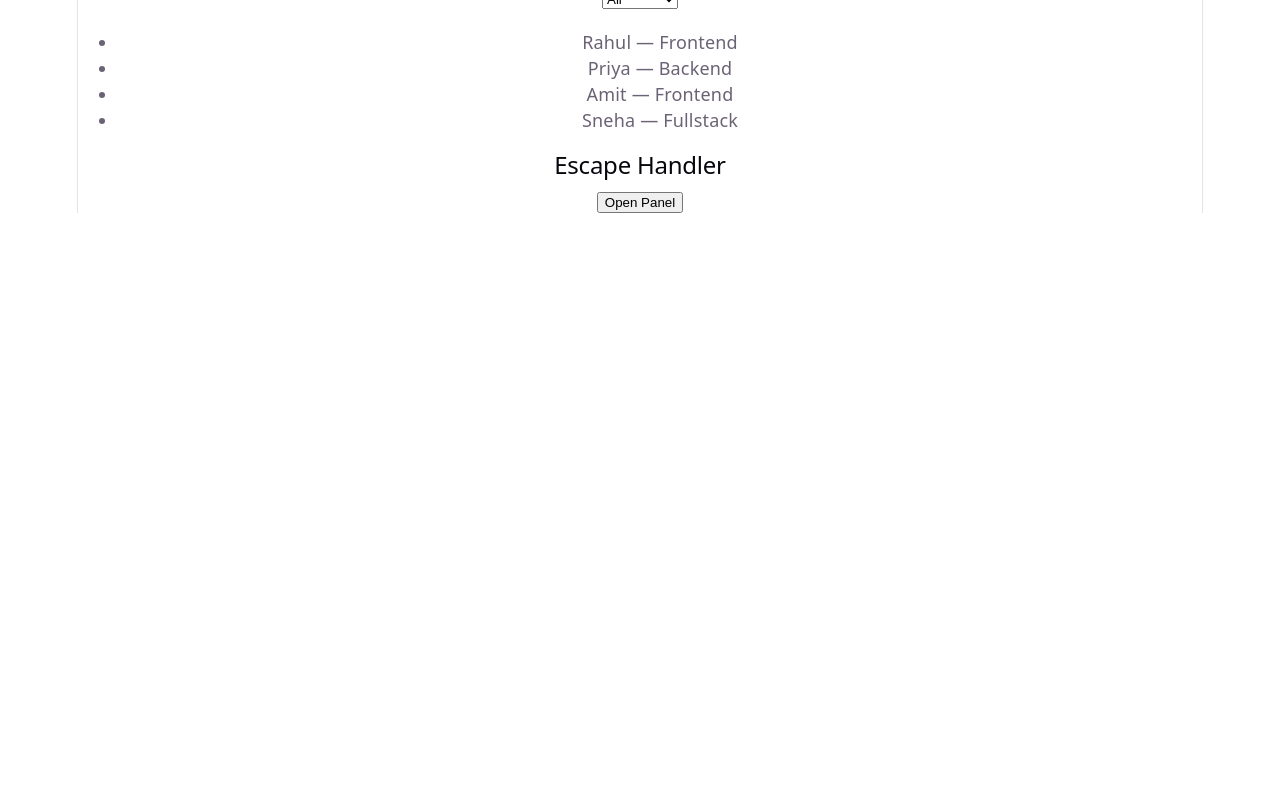
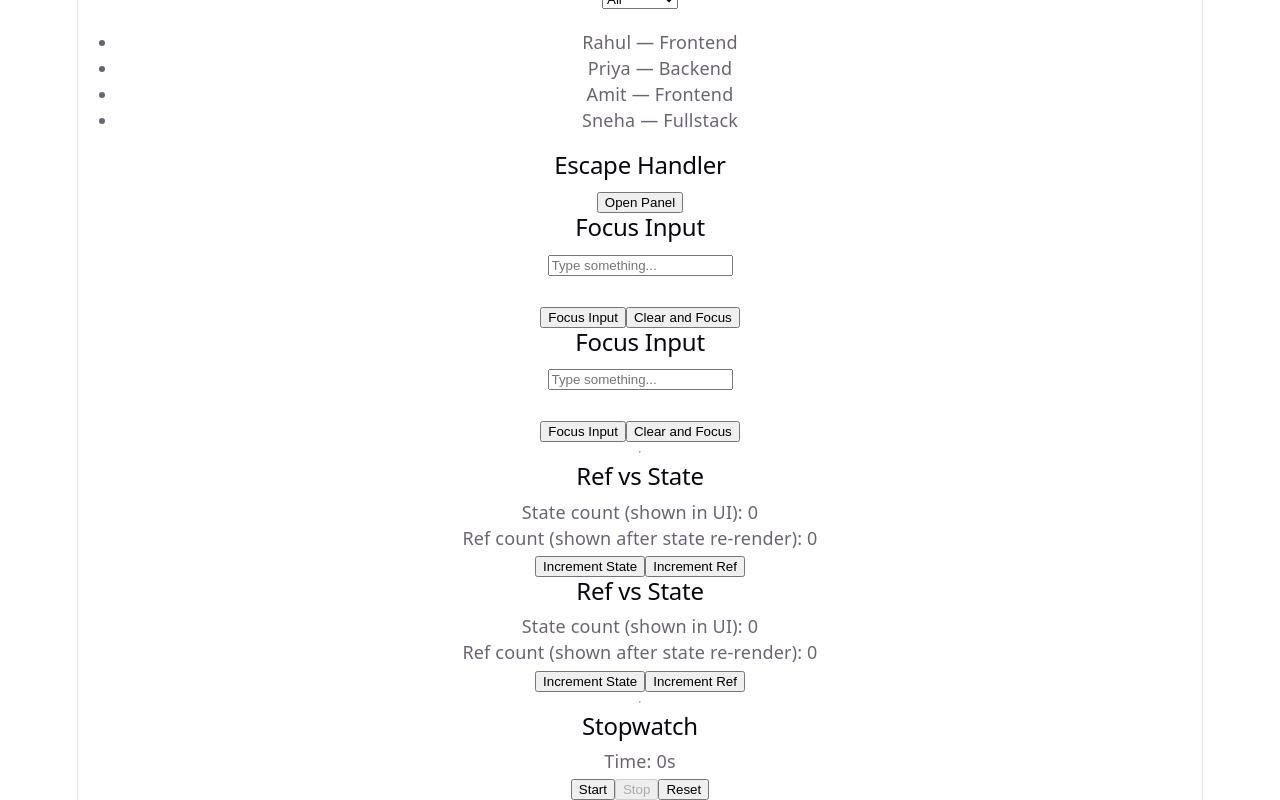
Before and after one commit to Josemafita-L/js-training, a React (Vite) app in the folder react/react/session3/: page / in a window 1280 px wide. Shown: the part 1265-2065 px from the top of the page. Before the commit the page ends 1478 px from the top, so only its background shows below. Built offline with nearby package versions, Linux system fonts and the light colour scheme.

Commit message:
react/session3: useRef examples

```diff
--- a/react/react/session3/src/App.tsx
+++ b/react/react/session3/src/App.tsx
@@ -8,6 +8,10 @@ import InternList from "./InternList"
 import InternLoader from "./InternLoader"
 import FilteredInterns from "./FilteredInterns"
 import EscapeHandler from "./EscapeHandler"
+import FocusInput from "./FocusInput"
+import RefVsState from "./RefVsState"
+import StopwatchRef from "./StopwatchRef"
+
 function App() {
   return (
     <>
@@ -28,6 +32,15 @@ function App() {
       <InternLoader />
       <FilteredInterns />
       <EscapeHandler />
+      <FocusInput />
+      <FocusInput />
+      <hr />
+
+      <RefVsState />
+      <RefVsState />
+      <hr />
+
+      <StopwatchRef />
     </>
   )
 }
--- /dev/null
+++ b/react/react/session3/src/FocusInput.tsx
@@ -0,0 +1,45 @@
+import { useRef } from 'react'
+
+function FocusInput() {
+  const inputRef = useRef<HTMLInputElement>(null)
+
+  function handleFocus(): void {
+    inputRef.current?.focus()
+  }
+
+  function handleClear(): void {
+    if (inputRef.current) {
+      inputRef.current.value = ''
+      inputRef.current.focus()
+    }
+  }
+
+  return (
+    <div>
+      <h2>Focus Input</h2>
+
+      <input
+        ref={inputRef}
+        type="text"
+        placeholder="Type something..."
+      />
+
+      <br />
+      <br />
+
+      <button onClick={handleFocus}>
+        Focus Input
+      </button>
+
+      <button onClick={handleClear}>
+        Clear and Focus
+      </button>
+
+      {/* Optional chaining (?.) is used because inputRef.current
+          is null before the input is mounted. It safely calls
+          focus() only when the input element exists. */}
+    </div>
+  )
+}
+
+export default FocusInput
--- /dev/null
+++ b/react/react/session3/src/RefVsState.tsx
@@ -0,0 +1,41 @@
+import { useState, useRef } from 'react'
+
+function RefVsState() {
+  const [stateCount, setStateCount] = useState<number>(0)
+  const refCount = useRef<number>(0)
+
+  function incrementState(): void {
+    setStateCount(prev => prev + 1)
+  }
+
+  function incrementRef(): void {
+    refCount.current += 1
+    console.log('Ref value:', refCount.current)
+  }
+
+  return (
+    <div>
+      <h2>Ref vs State</h2>
+
+      <p>State count (shown in UI): {stateCount}</p>
+      <p>Ref count (shown after state re-render): {refCount.current}</p>
+
+      <button onClick={incrementState}>
+        Increment State
+      </button>
+
+      <button onClick={incrementRef}>
+        Increment Ref
+      </button>
+
+      {/* useState triggers a re-render whenever its value changes,
+          so the updated value appears immediately in the UI.
+          useRef stores a mutable value that persists across renders,
+          but changing ref.current does not trigger a re-render.
+          Use useState for values that affect the UI and useRef for
+          mutable values like DOM references, timers, or previous values. */}
+    </div>
+  )
+}
+
+export default RefVsState
--- /dev/null
+++ b/react/react/session3/src/StopwatchRef.tsx
@@ -0,0 +1,69 @@
+import { useState, useRef } from 'react'
+
+function StopwatchRef() {
+  const [seconds, setSeconds] = useState<number>(0)
+  const [isRunning, setIsRunning] = useState<boolean>(false)
+
+  const intervalRef = useRef<ReturnType<typeof setInterval> | null>(null)
+
+  function handleStart(): void {
+    if (isRunning) return
+
+    setIsRunning(true)
+
+    intervalRef.current = setInterval(() => {
+      setSeconds(prev => prev + 1)
+    }, 1000)
+  }
+
+  function handleStop(): void {
+    if (intervalRef.current) {
+      clearInterval(intervalRef.current)
+    }
+
+    setIsRunning(false)
+  }
+
+  function handleReset(): void {
+    if (intervalRef.current) {
+      clearInterval(intervalRef.current)
+    }
+
+    setIsRunning(false)
+    setSeconds(0)
+  }
+
+  return (
+    <div>
+      <h2>Stopwatch</h2>
+
+      <p>Time: {seconds}s</p>
+
+      <button
+        onClick={handleStart}
+        disabled={isRunning}
+      >
+        Start
+      </button>
+
+      <button
+        onClick={handleStop}
+        disabled={!isRunning}
+      >
+        Stop
+      </button>
+
+      <button onClick={handleReset}>
+        Reset
+      </button>
+
+      {/* The interval ID is stored in a useRef because it does not affect
+          what is displayed in the UI. Updating a ref does not trigger a
+          re-render, making it ideal for storing timer IDs. If we used
+          useState instead, every interval ID update would cause an
+          unnecessary re-render. */}
+    </div>
+  )
+}
+
+export default StopwatchRef
```
